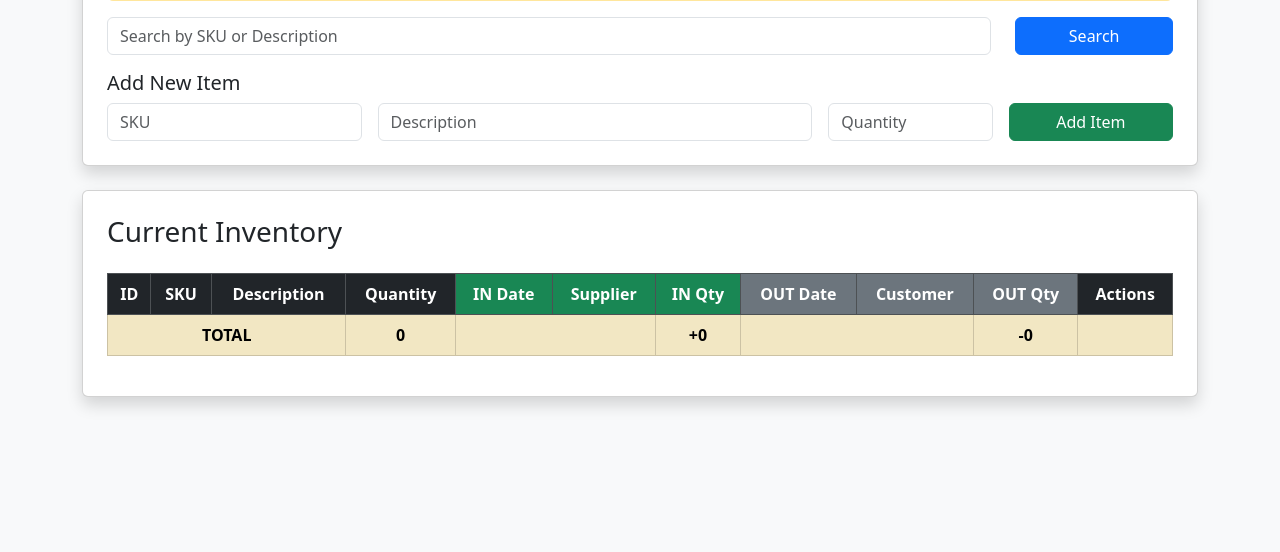
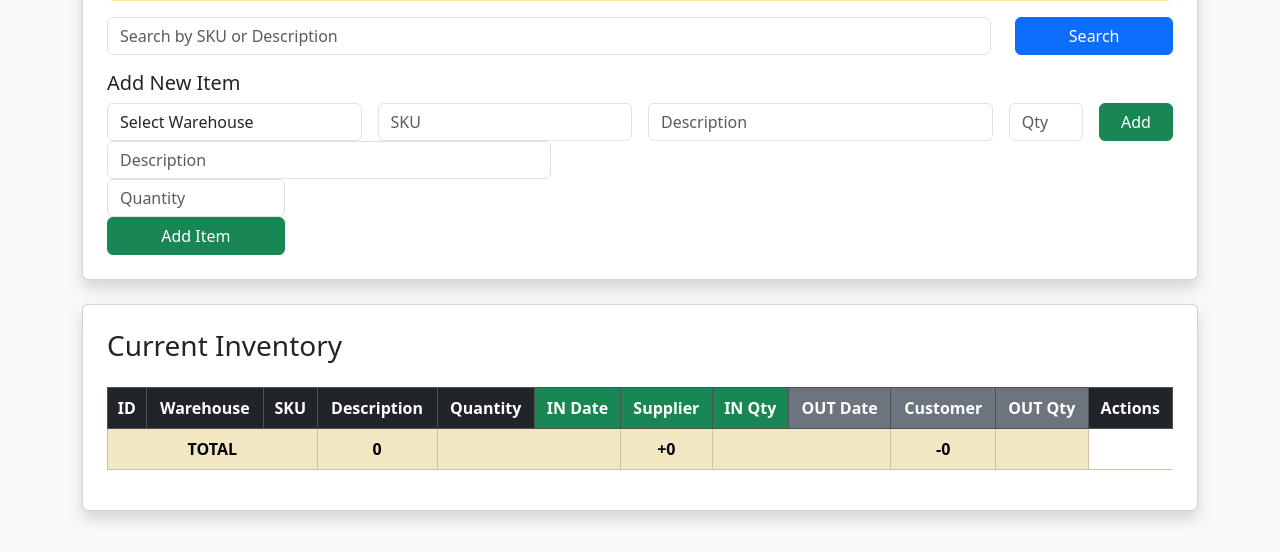
Before and after one commit to maxjack20001-bot/logistics_system-, a FastAPI app: template templates/index.html in a window 1280 px wide. Shown: the part 248-800 px from the top of the page. Run offline with FastAPI, Linux system fonts and the light colour scheme; the template is opened without the code that fills it, so the values that code supplies are empty; parts of the project's set-up code (start-up, migrations or seed data) failed here and were passed over.

Commit message:
Update index.html

```diff
--- a/templates/index.html
+++ b/templates/index.html
@@ -39,9 +39,36 @@
         <!-- ADD ITEM -->
         <h5>Add New Item</h5>
 <form action="/add" method="post" class="row g-3">
+
+    <!-- WAREHOUSE -->
+    <div class="col-md-3">
+        <select name="warehouse_id" class="form-control" required>
+            <option value="">Select Warehouse</option>
+            {% for w in warehouses %}
+                <option value="{{ w.id }}">{{ w.name }}</option>
+            {% endfor %}
+        </select>
+    </div>
+
     <div class="col-md-3">
         <input type="text" name="sku" class="form-control" placeholder="SKU" required>
     </div>
+
+    <div class="col-md-4">
+        <input type="text" name="description" class="form-control" placeholder="Description" required>
+    </div>
+
+    <div class="col-md-1">
+        <input type="number" name="quantity" class="form-control" placeholder="Qty" required>
+    </div>
+
+    <div class="col-md-1">
+        <button type="submit" class="btn btn-success w-100">
+            Add
+        </button>
+    </div>
+</form>
+
             <div class="col-md-5">
                 <input type="text" name="description" class="form-control" placeholder="Description" required>
             </div>
@@ -66,10 +93,13 @@
             <table class="table table-bordered table-striped mt-3 align-middle">
                 <thead class="table-dark text-center">
                 <tr>
+          <tr>
     <th>ID</th>
+    <th>Warehouse</th>
     <th>SKU</th>
     <th>Description</th>
     <th>Quantity</th>
+
 
                     <th class="bg-success text-white">IN Date</th>
                     <th class="bg-success text-white">Supplier</th>
@@ -93,7 +123,10 @@
                 {% set total_stock = total_stock + item.quantity %}
 
                 <tr class="text-center">
+
+
 <td>{{ item.id }}</td>
+<td>{{ item.warehouse.name if item.warehouse else "-" }}</td>
 <td>{{ item.sku }}</td>
 <td>{{ item.description }}</td>
 
```
Lines whose indentation alone changed are shown as unchanged.
